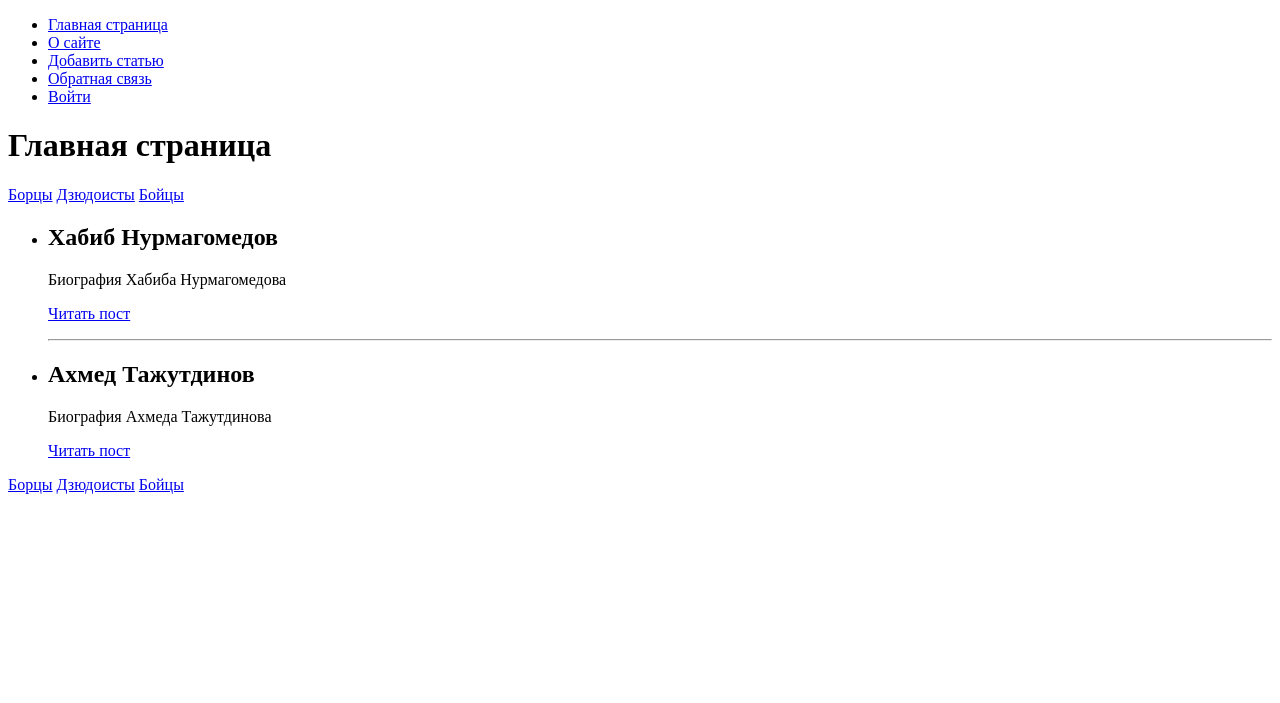
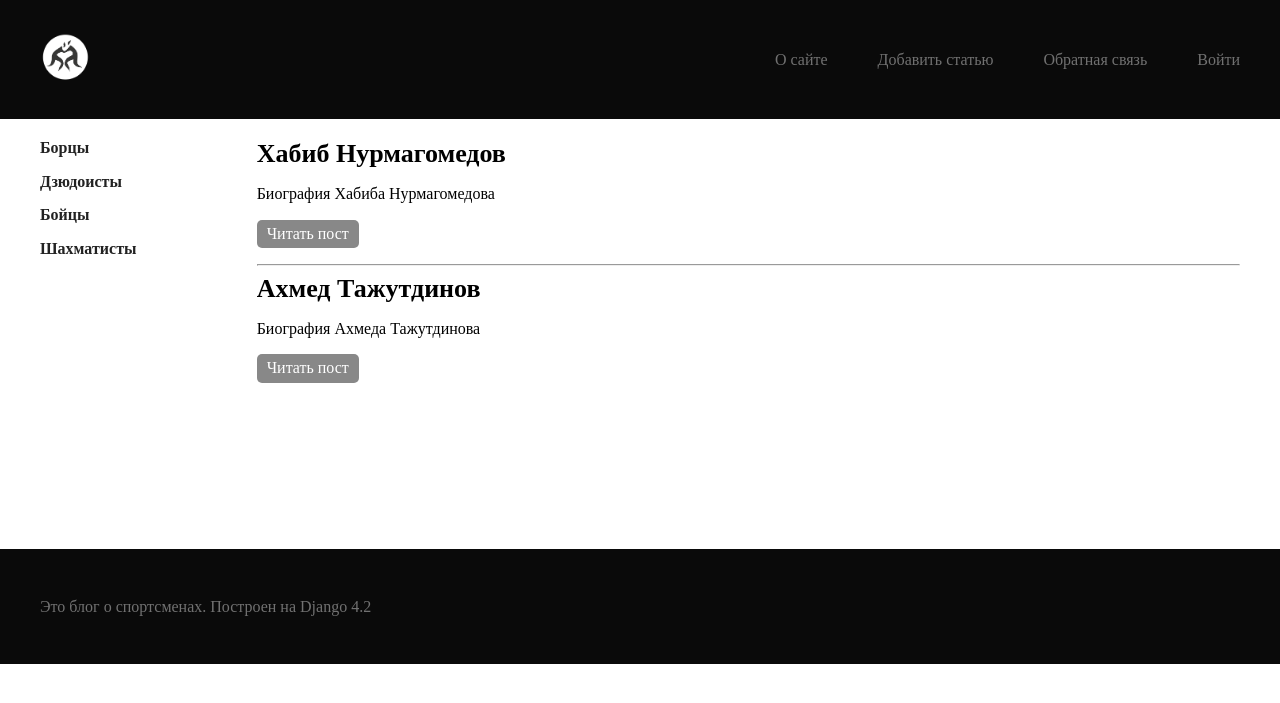
Before and after one commit to kxade/sportwiki, a Django app: page / in a window 1280 px wide. Shown: the top 703 px of the page. Run offline with Django 4.2, Linux system fonts and the light colour scheme.

Commit message:
update html and css

```diff
--- /dev/null
+++ b/athletes/static/athletes/css/styles.css
@@ -0,0 +1,97 @@
+a {
+    text-decoration: none;
+    color: inherit;
+}
+
+ul {
+    margin: 0;
+    padding: 0;
+    list-style: none;
+}
+
+.header, .footer {
+    background-color: #0a0a0a;
+    padding: 33px 0 32px;
+    color: #717171;
+}
+
+.container {
+    max-width: 1200px;
+    margin: 0 auto;
+    padding: 0 15px;
+    min-height;
+}
+
+.nav {
+    display: flex;
+    justify-content: space-between;
+    align-items: center;
+}
+
+.menu {
+    display: flex;
+}
+
+.menu-item {
+    padding-right: 50px;
+}
+
+.last {
+    padding-right: 0px;
+}
+
+.main .container {
+    display: flex;
+    padding-top: 20px;
+}
+
+.categories {
+    width: 20%;
+    padding-right: 20px;
+}
+
+.categories ul {
+  display: flex;
+  flex-direction: column;
+  gap: 15px;
+  padding: 0;
+}
+
+.categories li a {
+  text-decoration: none;
+  color: #222;
+  font-weight: bold;
+  font-size: 16px;
+  transition: color 0.3s ease;
+}
+
+.categories li a:hover {
+  color: #666;
+}
+
+.posts {
+    width: 100%;
+}
+
+.read-post-button {
+    display: inline-block;
+    padding: 5px 10px;
+    background-color: #888;
+    color: #fff;;
+    border-radius: 5px;
+    transition: background-color 0.3s ease;
+}
+
+.read-post-button:hover {
+  background-color: #666;
+}
+
+.posts ul li h2 {
+  margin-top: 0;
+  margin-bottom: 10px;
+  font-size: 26px;
+}
+
+.footer {
+    margin-top: 150px;
+}
--- a/athletes/templates/athletes/index.html
+++ b/athletes/templates/athletes/index.html
@@ -1,16 +1,23 @@
 {% extends "base.html" %}
 {% block content %}
-<h1>{{ title }}</h1>
-
-{% include 'athletes/includes/nav.html' %}
-
+<main class="main">
+    <div class="container">
+        <section class="categories">
+            <ul>
+                <li><a href="#">Борцы</a></li>
+                <li><a href="#">Дзюдоисты</a></li>
+                <li><a href="#">Бойцы</a></li>
+                <li><a href="#">Шахматисты</a></li>
+            </ul>
+        </section>
+        <section class="posts">
             <ul>
                 {% for post_item in posts %}
                 {% if post_item.is_published %}
                 <li>
                     <h2>{{ post_item.title }}</h2>
                     <p>{{ post_item.content }}</p>
-        <p><a href="{% url 'post' post_item.id %}">Читать пост</a></p>
+                    <p><a class="read-post-button" href="{% url 'post' post_item.id %}">Читать пост</a></p>
                     {% if not forloop.last %}
                     <hr>
                     {% endif %}
@@ -18,6 +25,7 @@
                 {% endif %}
                 {% endfor %}
             </ul>
-
-{% include 'athletes/includes/nav.html' %}
+        </section>
+    </div>
+</main>
 {% endblock %}
--- a/sportwiki/settings.py
+++ b/sportwiki/settings.py
@@ -23,7 +23,7 @@ BASE_DIR = Path(__file__).resolve().parent.parent
 SECRET_KEY = 'django-insecure-ac8b1-y8wo%@^#@1otdb=m0a&dcu2!f#r44^!in6n%(3ppy*-i'
 
 # SECURITY WARNING: don't run with debug turned on in production!
-DEBUG = False
+DEBUG = True
 
 ALLOWED_HOSTS = ['127.0.0.1']
 
--- a/templates/base.html
+++ b/templates/base.html
@@ -1,21 +1,38 @@
+{% load static %}
+
 <!DOCTYPE html>
 <html lang="en">
 <head>
     <meta charset="UTF-8">
     <title>{{ title }}</title>
+    <link type="text/css" href="{% static 'athletes/css/normalize.css' %}" rel="stylesheet"/>
+    <link type="text/css" href="{% static 'athletes/css/styles.css' %}" rel="stylesheet"/>
 </head>
 <body>
-    <ul>
-        <li><a href="{% url 'home' %}">Главная страница</a></li>
+<header class="header">
+        <div class="container">
+            <nav class="nav">
+                <a class="logo" href="{% url 'home' %}">
+                    <img class="logo-img" src="{% static 'athletes/images/logo.png' %}" width="10%" alt="Логотип сайта">
+                </a>
+                <ul class="menu">
                     {% for menu_item in menu %}
                     {% if not forloop.last %}
-        <li>
+                    <li class="menu-item">
                     {% else %}
-        <li class="last">
+                    <li class="menu-item last">
                     {% endif %}
                     <a href="{% url menu_item.url_name %}">{{ menu_item.title }}</a></li>
                     {% endfor %}
                  </ul>
+            </nav>
+        </div>
+    </header>
 {% block content %} {% endblock %}
+<footer class="footer">
+    <div class="container">
+        <p>Это блог о спортсменах. Построен на Django 4.2</p>
+    </div>
+</footer>
 </body>
 </html>
```
Also changed, not shown: athletes/templates/athletes/test.html (added, +29 -0 lines), athletes/static/athletes/css/normalize.css (added), athletes/static/athletes/images/logo.png (added). Lines whose indentation alone changed are shown as unchanged.
